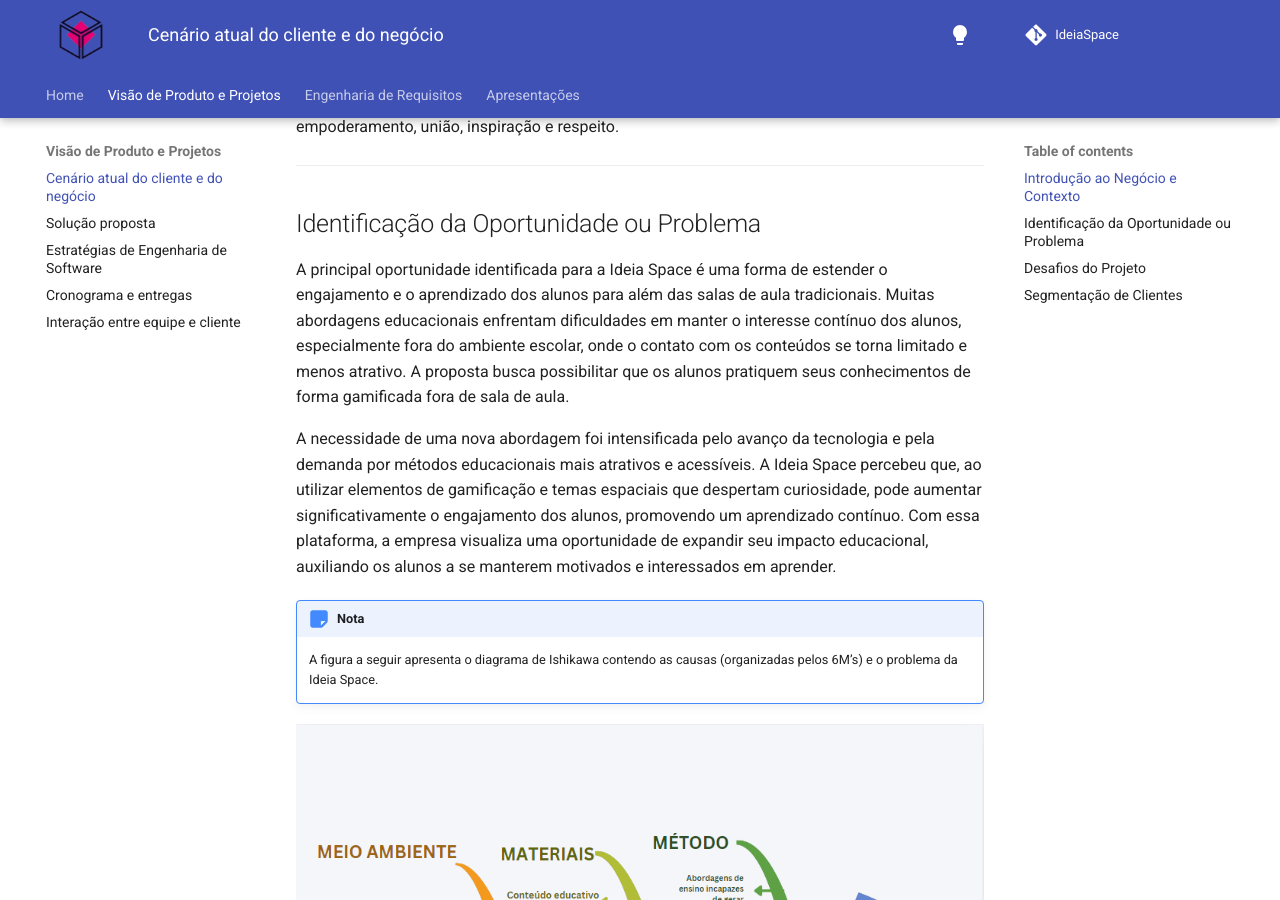
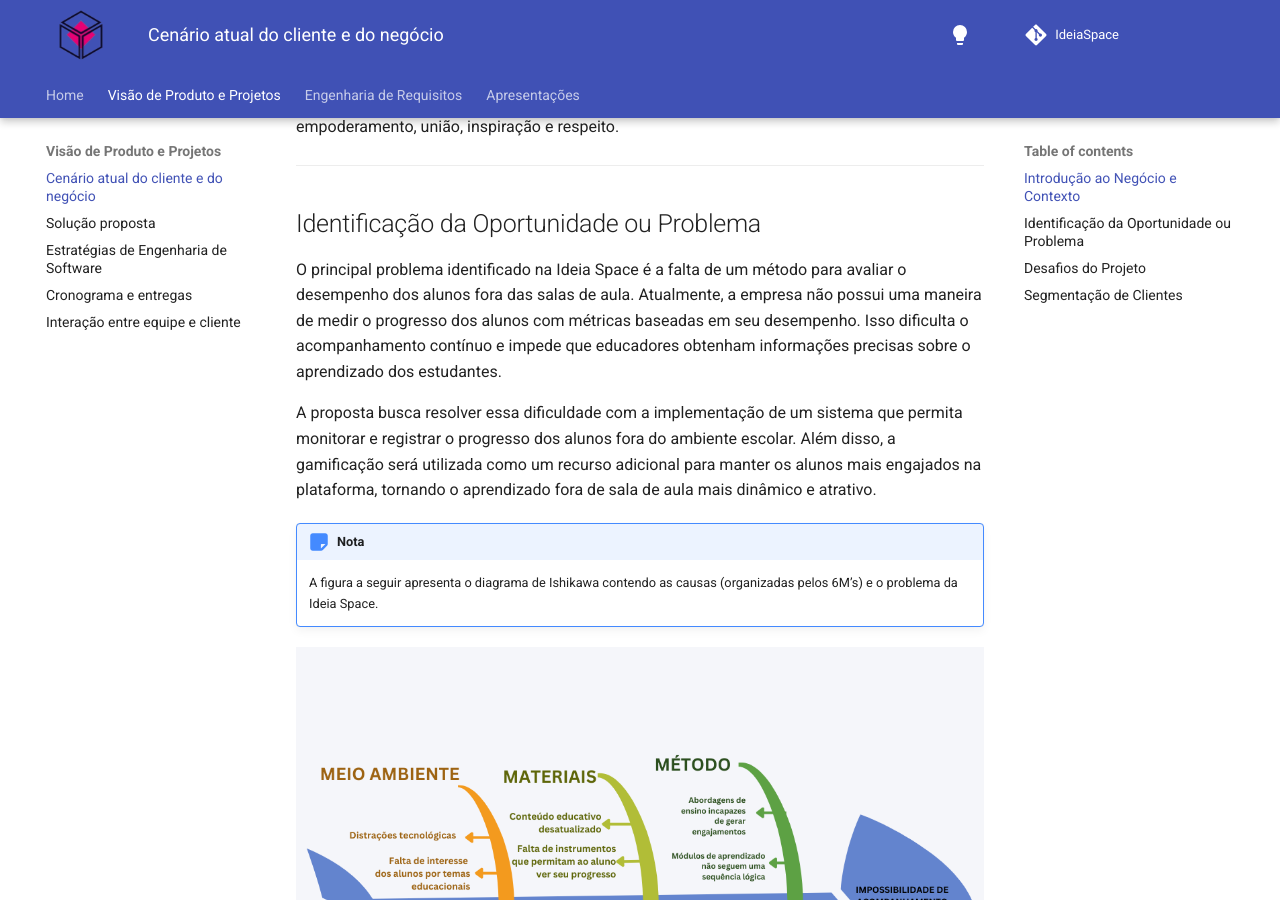
Before and after one commit to mdsreq-fga-unb/2024.2-T01-IdeaSpace, an MkDocs documentation site: the page built from docs/produto/visao-produto-projeto.md, in a window 1280 px wide and 900 px high, scrolled down 617 px. Built offline with MkDocs 1.6.1 and Material for MkDocs 9.7.7, drawn with Linux system fonts in a browser that asks for light colours; comment, search, counter and statistics services are not loaded.

Commit message:
Alteração do problema do cliente Refs: #3

```diff
--- a/docs/produto/visao-produto-projeto.md
+++ b/docs/produto/visao-produto-projeto.md
@@ -10,9 +10,9 @@ Com o objetivo de se tornar referência em educação na América Latina nos pr
 
 ## Identificação da Oportunidade ou Problema
 
-A principal oportunidade identificada para a Ideia Space é uma forma de estender o engajamento e o aprendizado dos alunos para além das salas de aula tradicionais. Muitas abordagens educacionais enfrentam dificuldades em manter o interesse contínuo dos alunos, especialmente fora do ambiente escolar, onde o contato com os conteúdos se torna limitado e menos atrativo. A proposta busca possibilitar que os alunos pratiquem seus conhecimentos de forma gamificada fora de sala de aula.
+O principal problema identificado na Ideia Space é a falta de um método para avaliar o desempenho dos alunos fora das salas de aula. Atualmente, a empresa não possui uma maneira de medir o progresso dos alunos com métricas baseadas em seu desempenho. Isso dificulta o acompanhamento contínuo e impede que educadores obtenham informações precisas sobre o aprendizado dos estudantes.
 
-A necessidade de uma nova abordagem foi intensificada pelo avanço da tecnologia e pela demanda por métodos educacionais mais atrativos e acessíveis. A Ideia Space percebeu que, ao utilizar elementos de gamificação e temas espaciais que despertam curiosidade, pode aumentar significativamente o engajamento dos alunos, promovendo um aprendizado contínuo. Com essa plataforma, a empresa visualiza uma oportunidade de expandir seu impacto educacional, auxiliando os alunos a se manterem motivados e interessados em aprender.
+A proposta busca resolver essa dificuldade com a implementação de um sistema que permita monitorar e registrar o progresso dos alunos fora do ambiente escolar. Além disso, a gamificação será utilizada como um recurso adicional para manter os alunos mais engajados na plataforma, tornando o aprendizado fora de sala de aula mais dinâmico e atrativo.
 
 !!! note "Nota"
     A figura a seguir apresenta o diagrama de Ishikawa contendo as causas (organizadas pelos 6M’s) e o problema da Ideia Space.
```
Also changed, not shown: docs/assets/ishikawa.png.
